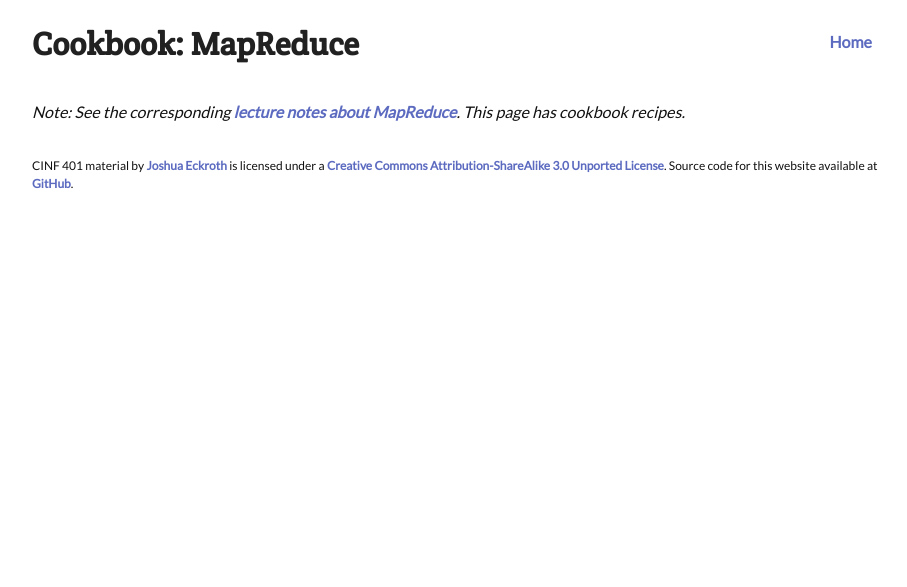
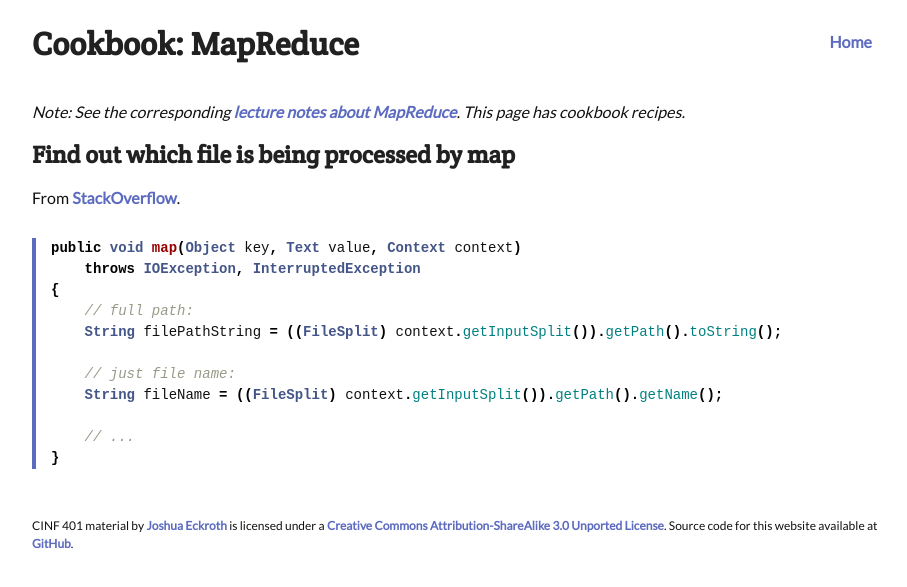
Before and after one commit to joshuaeckroth/cinf401-website, a Jekyll site: the page built from cookbook/mapreduce.markdown, in a window 1280 px wide. Shown: the top 587 px of the page, without its empty margins (183-1090 px from the left). Built offline with Jekyll 4.4.1, drawn with Linux system fonts in a browser that asks for light colours; Markdown is read by kramdown in place of the engine named in the settings.

Commit message:
Added a cookbook entry.

```diff
--- a/cookbook/mapreduce.markdown
+++ b/cookbook/mapreduce.markdown
@@ -6,3 +6,22 @@ title: "Cookbook: MapReduce"
 # Cookbook: MapReduce
 
 *Note: See the corresponding [lecture notes about MapReduce](/notes/mapreduce.html). This page has cookbook recipes.*
+
+
+## Find out which file is being processed by map
+
+From [StackOverflow](http://stackoverflow.com/a/19012715).
+
+{% highlight java %}
+public void map(Object key, Text value, Context context)
+    throws IOException, InterruptedException
+{
+    // full path:
+    String filePathString = ((FileSplit) context.getInputSplit()).getPath().toString();
+
+    // just file name:
+    String fileName = ((FileSplit) context.getInputSplit()).getPath().getName();
+
+    // ...
+}
+{% endhighlight %}
```
